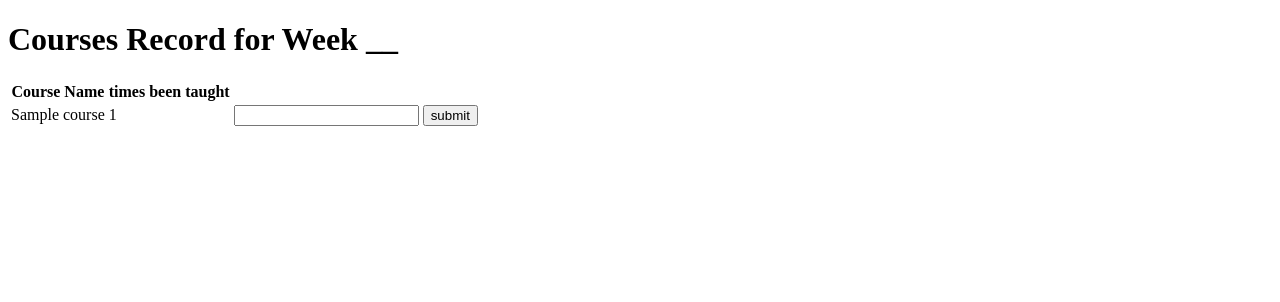
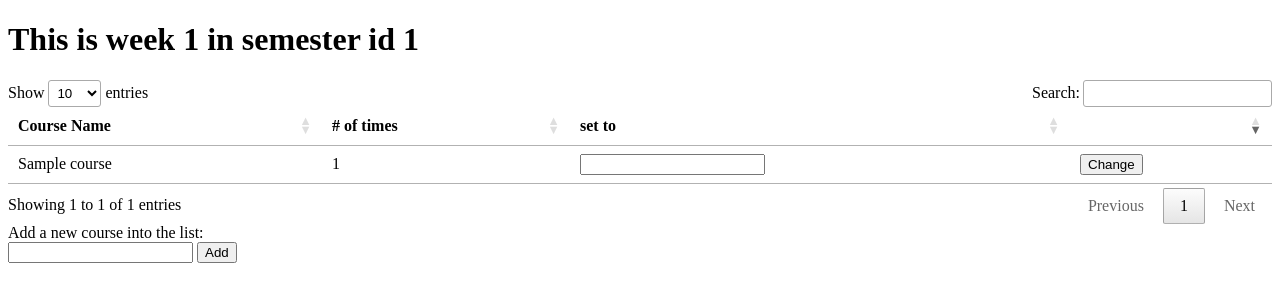
Before and after one commit to 5u4/peer-education-management, a PHP site: page /views/course.php in a window 1280 px wide. Shown: the top 302 px of the page. Run offline with PHP 8.4, Linux system fonts and the light colour scheme; tables that the repository leaves empty hold one stand-in row (values such as "Sample post"); some libraries are stand-ins or nearby versions.

Commit message:
Course Class Update

```diff
--- a/views/course.php
+++ b/views/course.php
@@ -3,29 +3,100 @@
 <head>
     <meta charset="utf-8">
     <?php include_once '../controllers/course.php' ?>
+    <link rel="stylesheet" type="text/css" href="https://cdn.datatables.net/1.10.15/css/jquery.dataTables.min.css">
+    <script src="//code.jquery.com/jquery-1.12.4.js"></script>
+    <script src="https://cdn.datatables.net/1.10.15/js/jquery.dataTables.min.js"></script>
+    <script type="text/javascript">
+        $(document).ready(function() {
+            $('#courses').DataTable( {
+                "order": [[ 3, "desc" ]]
+            } );
+        } );
+    </script>
 </head>
 <body>
-<h1>Courses Record for Week __</h1>
-<table>
+
+<?php
+//* Constructing a course table in course page
+
+$current_week = 1; // will be change to a table # (or something else) in the future
+$current_seme_id = 1; // semester id (will also be change into the table)
+
+echo '<h1>This is week '.$current_week.' in semester id '.$current_seme_id.'</h1>';
+
+$courses = list_all_courses(); // fetch all courses and return as object array
+
+// table structure
+echo '
+    <table id="courses">
+    <thead>
         <tr>
             <th>Course Name</th>
-        <th>times been taught</th>
+            <th># of times</th>
+            <th>set to</th>
+            <th></th>
         </tr>
-    <?php
-    $courses = list_all_courses();
-    foreach ($courses as $course) {
-        echo '<tr>';
+    </thead>
+    <tbody>
+    ';
+
+// read each courses
+foreach ($courses as $key=>$course) {
+    echo '<tr>'; // table row
     echo '<td>'.$course->get_course_name().'</td>';
-        echo '<td>'.$course->get_times_been_taught_on(1).'</td>';
-        echo '<td>'.'<input type="number" name="set to # of times">'.'</td>';
-        echo '<td>'.'<input type="submit" value="submit">'.'</td>';
-        echo '</tr>';
+    echo '<td>'.$course->get_times_been_taught_on_with_section($current_week, $current_seme_id).'</td>';
+    echo '
+    <form method="post" action="">
+        <td><input type="number" name="number"></td>
+        <input type="hidden" name="key_num" value="'.$key.'">
+        <td><input type="submit" value="Change" name="submit"></td>
+    </form>
+    ';
+    echo '</tr>'; // end table row
 }
+echo '</tbody></table>'; // end table structure
+
+// if Change button is clicked call function
+if (isset($_POST['number']) && isset($_POST['key_num'])) {
+    $num = $_POST['number']; // the number user entered
+    $key_num = $_POST['key_num']; // the row number
+
+    // update the number
+    $courses[$key_num]->set_times_been_taught_by($num, 1,1);
+
+    // update the total number
+    $courses[$key_num]->refresh_total_times_been_taught();
+
+    // refresh the website
+    echo "<meta http-equiv='refresh' content='0'>";
+}
+
+// insert a course
+echo '
+    Add a new course into the list:
+    <form method="post" action="">
+        <td><input type="text" name="course_name"></td>
+        <td><input type="submit" value="Add" name="submit"></td>
+    </form>';
+
+if (isset($_POST['course_name'])) {
+    $course_name = $_POST['course_name'];
+
+    // insert the course
+    insert_course($course_name);
+
+    // refresh the website
+    echo "<meta http-equiv='refresh' content='0'>";
+}
+
+
 ?>
 
 
 
 
-</table>
+
+
+
 </body>
 </html>
```
Also changed, not shown: mysql_code/database0821.sql (+0 -14 lines), views/test.php (+15 -7 lines). Lines whose indentation alone changed are shown as unchanged.
